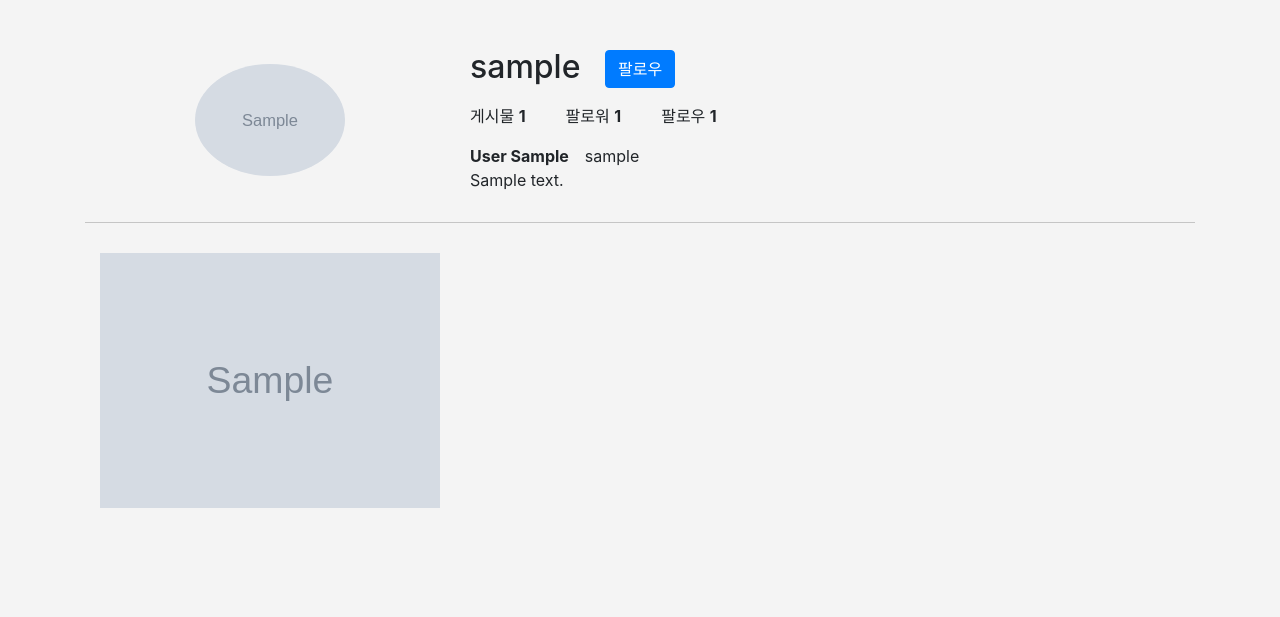
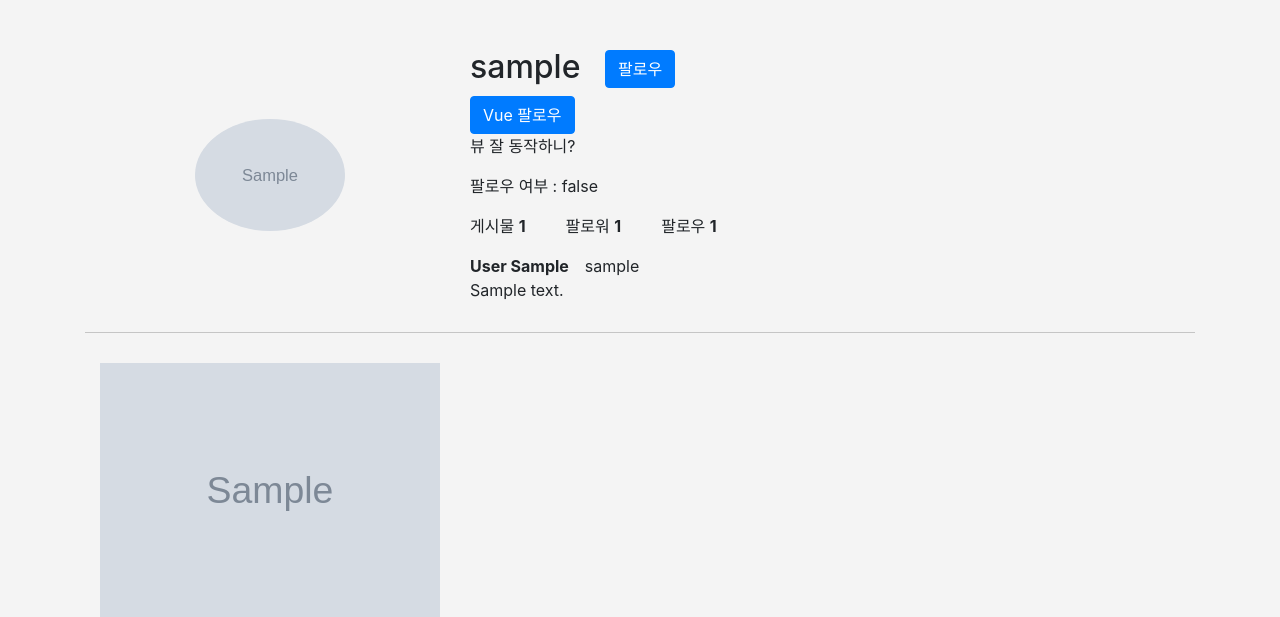
Before and after one commit to hoik92/insta, a Django app: a page that uses templates/base.html in a window 1280 px wide. Shown: the part 74-691 px from the top of the page. Run offline with Django 3.2, Linux system fonts and the light colour scheme; tables that the repository leaves empty hold one stand-in row (values such as "Sample post"); grey boxes marked "Sample" are stand-in pictures; some libraries are stand-ins or nearby versions.

Commit message:
Last Commit

```diff
--- a/accounts/templates/accounts/people.html
+++ b/accounts/templates/accounts/people.html
@@ -38,6 +38,14 @@
             </div>
           {% endif %}
         </h2>
+
+        <div id="app">
+          <!-- Vuejs로 작동하는 팔로우 버튼 -->
+          <button v-show="loading" @click="follow({{ person.id }})" :class="{'btn': true, 'btn-primary': !followed, 'btn-dark': followed}">Vue 팔로우</button>
+          <p>[[ test ]]</p>
+          <p>팔로우 여부 : [[ followed ]]</p>
+        </div>
+
         <ul class="list-group list-group-horizontal mt-3">
           <li class="simple-description">
             <span>게시물 <strong>{{ person.post_set.count }}</strong></span>
@@ -64,4 +72,36 @@
       {% endfor %}
     </div>
   </div>
+
+<script>
+  const app = new Vue({
+    delimiters: ['[[', ']]'],
+    el: '#app',
+    data: {
+      test: '뷰 잘 동작하니?',
+      followed: false,
+      loading: false
+    },
+    methods: {
+      follow: function(personId) {
+        axios.get(`/accounts/${personId}/vuefollow/`)
+          .then(res => {
+            console.log(res.data.followed)
+            this.followed = res.data.followed
+          })
+      },
+      checkFollow: function(personId) {
+        axios.get(`/accounts/${personId}/checkfollow/`)
+          .then(res => {
+            console.log(res.data.followed)
+            this.followed = res.data.followed
+            this.loading = true
+          })
+      }
+    },
+    beforeMount: function() {
+      this.checkFollow({{ person.id }})
+    }
+  })
+</script>
 {% endblock %}
--- a/accounts/urls.py
+++ b/accounts/urls.py
@@ -12,4 +12,7 @@ urlpatterns = [
     path('password/', views.password, name="password"),
 
     path('<int:user_id>/follow/', views.follow, name="follow"),
+
+    path('<int:user_id>/vuefollow/', views.vue_follow),
+    path('<int:user_id>/checkfollow/', views.check_follow),
 ]
--- a/accounts/views.py
+++ b/accounts/views.py
@@ -5,6 +5,8 @@ from django.contrib.auth.forms import AuthenticationForm, UserCreationForm, User
 from django.contrib.auth import get_user_model, update_session_auth_hash
 from .forms import CustomUserChangeForm, ProfileForm, CustomUserCreationForm
 from .models import Profile
+
+from django.http import JsonResponse
 
 # Create your views here.
 
@@ -109,3 +111,33 @@ def follow(request, user_id):
         # 팔로우
             person.followers.add(request.user)
     return redirect('people', person.username)
+
+
+def vue_follow(request, user_id):
+    person = get_object_or_404(get_user_model(), id=user_id)
+
+    if request.user != person:
+    # 현재 유저가 해당 유저를 팔로우하고 있었으면
+        if request.user in person.followers.all():
+        # 언팔로우
+            person.followers.remove(request.user)
+            followed = False
+        # 아니면
+        else:
+        # 팔로우
+            person.followers.add(request.user)
+            followed = True
+    return JsonResponse({'followed': followed})
+
+
+def check_follow(request, user_id):
+    person = get_object_or_404(get_user_model(), id=user_id)
+
+    if request.user != person:
+        # 현재 유저가 해당 유저를 팔로우하고 있었으면
+        if request.user in person.followers.all():
+            followed = True
+        # 아니면
+        else:
+            followed = False
+    return JsonResponse({'followed': followed})
--- a/templates/base.html
+++ b/templates/base.html
@@ -20,6 +20,10 @@
     <link href="https://fonts.googleapis.com/css?family=Pacifico" rel="stylesheet">
 
     <title>INSTAGRAM</title>
+    <!-- Vue -->
+    <script src="https://cdn.jsdelivr.net/npm/vue/dist/vue.js"></script>
+    <!-- Axios -->
+    <script src="https://unpkg.com/axios/dist/axios.min.js"></script>
   </head>
   <body>
     <!-- Navbar -->
```
